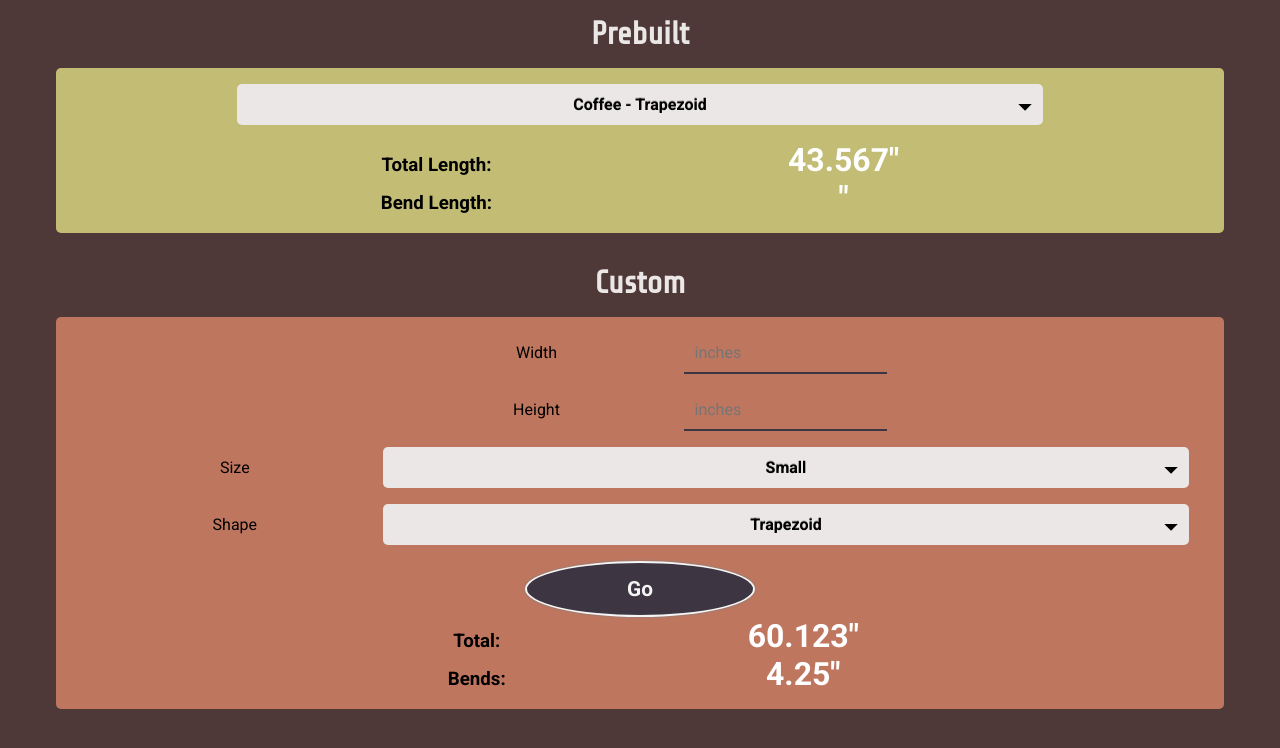
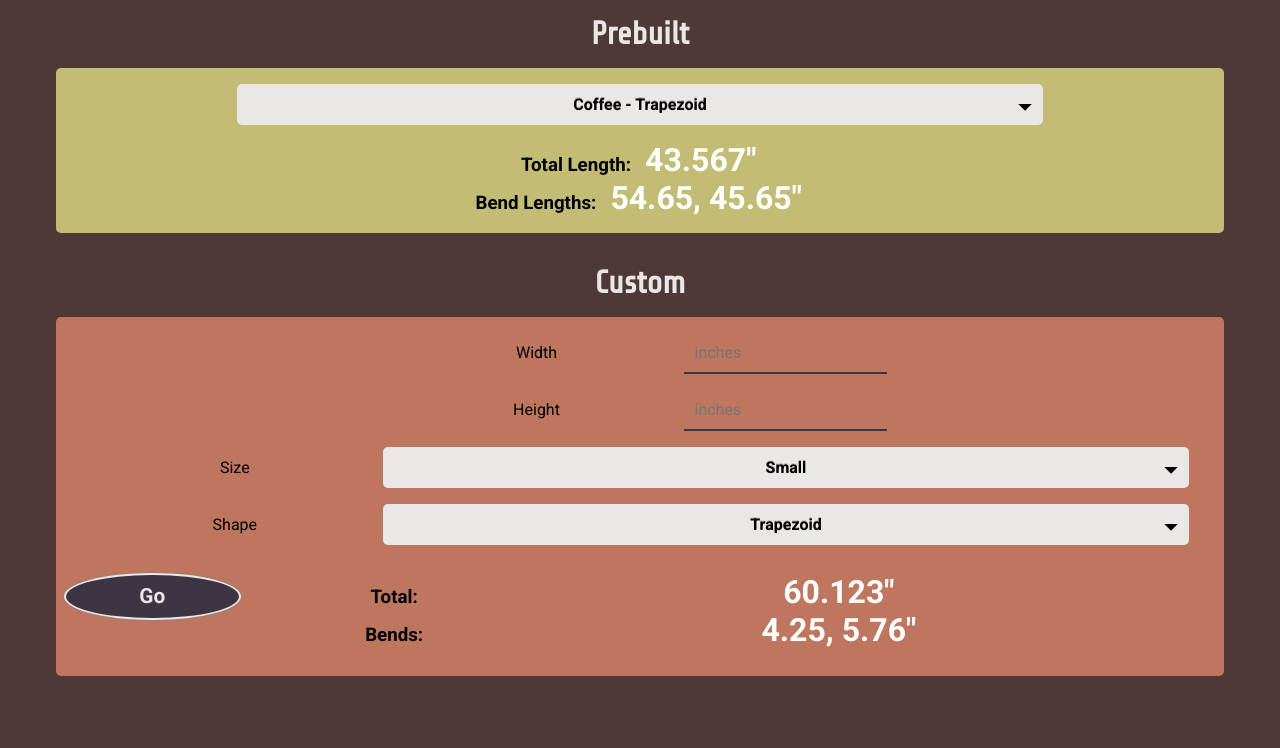
Before and after one commit to LeviZ/PDB-calc, a plain HTML site: page index.html in a window 1280 px wide. Drawn offline with nearby package versions, Linux system fonts and the light colour scheme.

Commit message:
changed some stuff

```diff
--- a/css/main.css
+++ b/css/main.css
@@ -1,4 +1,4 @@
-form,h1,h2,h3,h4,h5 {
+form,h1,h2,h4 {
   display: block;
   width: 90%;
   margin: 0 auto;
@@ -85,36 +85,107 @@ label {
   margin-bottom: .5em;
 }
 
-h3, h5 {
+.result-prebuilt, .result-prebuilt-label {
   display: inline-block;
-}
-
-h3 {
-  width: 35%;
+  margin: 0 .2em;
 }
 
 h5 {
-  width: 35%;
   font-size: 2em;
   color: white;
 }
 
 button {
-  width: 20%;
-  color: white;
-  line-height:50px;
-    border: 2px solid #f5f5f5;
+  width: 18%;
+  color: #ebe7e6;
+  line-height:2em;
+    border: 2px solid #ebe7e6;
     border-radius: 50%;
-    color:#f5f5f5;
+    color:#ebe7e6;
     text-align:center;
     text-decoration:none;
     background: #3D3642;
     box-shadow: 0 0 3px gray;
     font-weight:bold;
     font-size: 1.3em;
+    display: inline-block;
+    margin-top: 10%;
+}
+
+.result-custom, .result-custom-label {
+  display: inline-block;
+  margin: 0 .2em;
 }
 
 .result-custom {
+  width: 70%;
+}
+
+.result-custom-label {
+  width: 20%;
+}
+
+.result-custom-wrapper {
+  width: 100%;
+}
+
+.custom-results {
+  width: 80%;
   display: inline-block;
-  width: 80%;
 }
+
+
+
+/* grid system */
+
+
+/*  SECTIONS  */
+.section {
+  clear: both;
+  padding: 0px;
+  margin: 0px;
+}
+
+/*  COLUMN SETUP  */
+.col {
+  display: block;
+  float:left;
+  margin: 1% 0 1% 1.6%;
+}
+.col:first-child { margin-left: 0; }
+
+/*  GROUPING  */
+.group:before,
+.group:after { content:""; display:table; }
+.group:after { clear:both;}
+.group { zoom:1; /* For IE 6/7 */ }
+/*  GRID OF SIX  */
+.span_6_of_6 {
+  width: 100%;
+}
+
+.span_5_of_6 {
+    width: 83.06%;
+}
+
+.span_4_of_6 {
+    width: 66.13%;
+}
+
+.span_3_of_6 {
+    width: 49.2%;
+}
+
+.span_2_of_6 {
+    width: 32.26%;
+}
+
+.span_1_of_6 {
+    width: 15.33%;
+}
+
+/*  GO FULL WIDTH BELOW 480 PIXELS */
+/*@media only screen and (max-width: 480px) {*/
+  /*.col {  margin: 1% 0 1% 0%; }*/
+  /*.span_1_of_6, .span_2_of_6, .span_3_of_6, .span_4_of_6, .span_5_of_6, .span_6_of_6 { width: 100%; }*/
+/*}*/
--- a/index.html
+++ b/index.html
@@ -23,12 +23,16 @@
         </optgroup>
       </select>
 
-      <section class="result">
-        <h3>Total Length:</h3>
-        <h5 class="result-prebuilt">43.567"</h5>
-        <h3>Bend Length:</h3>
-        <h5 class="result-prebuilt">"</h5>
-      </section>
+
+        <section>
+          <h3 class="result-prebuilt-label">Total Length:</h3>
+          <h5 class="result-prebuilt">43.567"</h5>
+        </section>
+        <section>
+          <h3 class="result-prebuilt-label">Bend Lengths:</h3>
+          <h5 class="result-prebuilt">54.65, 45.65"</h5>
+        </section>
+
     </form>
 
 
@@ -53,14 +57,14 @@
         <option value="square">Non-trapezoid</option>
       </select>
 
-      <button id="calc">Go</button>
-      <section class="result-custom">
-        <h3>Total:</h3>
-        <h5 class="" id="length">60.123"</h5>
-      </section>
-      <section class="result-custom">
-        <h3>Bends:</h3>
-        <h5 class="" id="bend-1">4.25"</h5>
+      <section class="result-custom-wrapper section group">
+        <button id="calc" class="col span_1_of_6">Go</button>
+        <section class="custom-results col span_5_of_6">
+          <h3 class="result-custom-label">Total:</h3>
+          <h5 class="result-custom" id="length">60.123"</h5>
+          <h3 class="result-custom-label">Bends:</h3>
+          <h5 class="result-custom" id="bend-1">4.25, 5.76"</h5>
+        </section>
       </section>
     </form>
 
```
